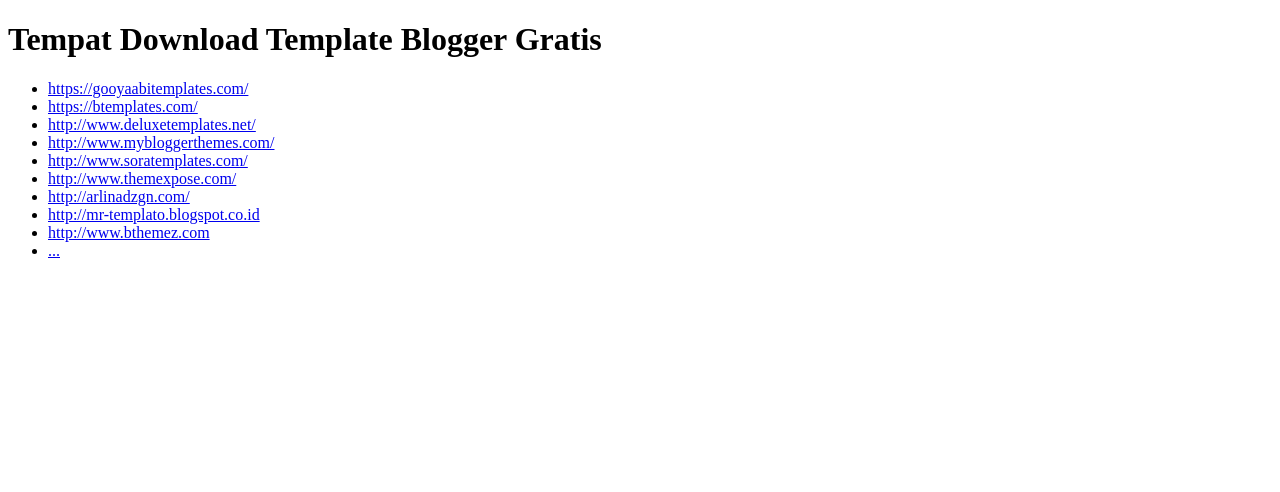
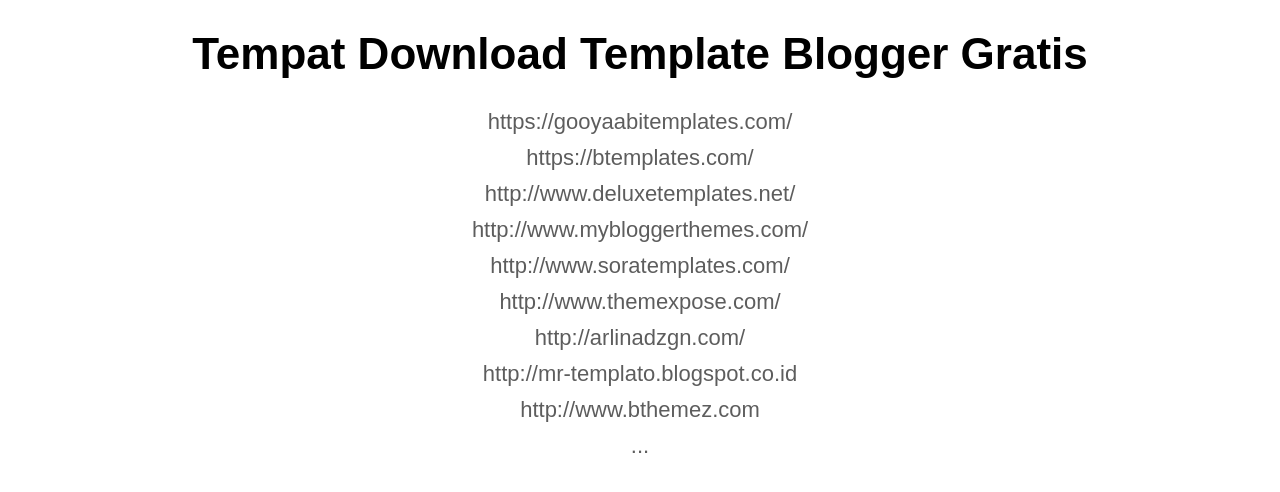
Before and after one commit to kangzoel13/links, a plain HTML site: page index.html in a window 1280 px wide. Drawn offline with Linux system fonts and the light colour scheme.

Commit message:
Update index.html

```diff
--- a/index.html
+++ b/index.html
@@ -1,9 +1,35 @@
 <!DOCTYPE html>
 <html>
 <head>
+<meta charset='utf-8'/>
   <title>
     Kumpulan Link
   </title>
+<style>
+body {
+	margin: 0 auto;
+	font-family: arial;
+	font-size: 22px;
+	width: 900px;
+	max-width: 100%;
+	text-align: center;
+}
+ul {
+	margin: 0;
+	padding: 0;
+	list-style: none;
+}
+li {
+	margin-bottom: 10px;
+}
+a {
+	text-decoration: none;
+	color: #5D5D5D;
+}
+a:hover {
+	text-decoration: underline;
+}
+</style>
 </head>
 <body>
 <h1>Tempat Download Template Blogger Gratis</h1>
```
